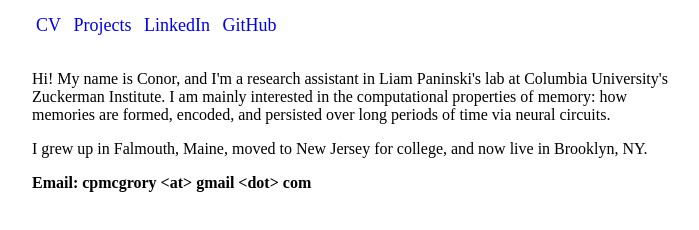
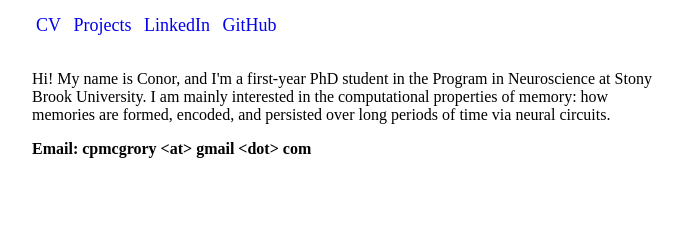
Before and after one commit to conormcgrory/conormcgrory.github.io, a plain HTML site: page index.html in a window 1280 px wide. Shown: the part 350-580 px from the top of the page, without its empty margins (288-987 px from the left). Drawn offline with Linux system fonts and the light colour scheme.

Commit message:
Added new headshot; updated bio

```diff
--- a/index.html
+++ b/index.html
@@ -23,13 +23,9 @@
   </ul>
 
   <div id="home-description">
-    <p>Hi! My name is Conor, and I'm a research assistant in Liam Paninski's lab at Columbia
-    University's Zuckerman Institute. I am mainly interested in the computational properties
-    of memory: how memories are formed, encoded, and persisted over long periods of time via
-    neural circuits.
-
-    <p>I grew up in Falmouth, Maine, moved to New Jersey for
-    college, and now live in Brooklyn, NY.
+    <p>Hi! My name is Conor, and I'm a first-year PhD student in the Program in Neuroscience
+    at Stony Brook University. I am mainly interested in the computational properties of memory: how
+    memories are formed, encoded, and persisted over long periods of time via neural circuits.
 
     <p><strong>Email: cpmcgrory &lt;at&gt; gmail &lt;dot&gt; com</strong>
   </div>
```
Also changed, not shown: 1 other file.
